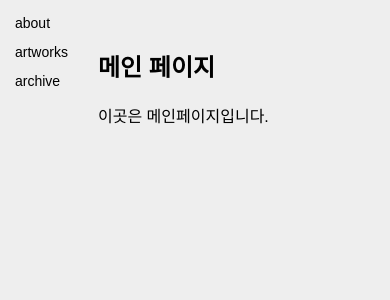
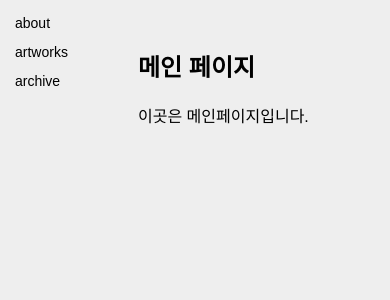
Before and after one commit to nayo40/40-artworks, a Flask app: page / in a window 390 px wide. Shown: the top 300 px of the page. Run offline with Flask 3, Linux system fonts and the light colour scheme.

Commit message:
Increase sidebar width and reduce content width

```diff
--- a/static/style.css
+++ b/static/style.css
@@ -39,7 +39,7 @@ body {
     color: #000000;
     text-decoration: none;
     font-family: "돋움", Dotum, sans-serif;
-    font-size: 30px;
+    font-size: 40px;
     display: inline-block; /* 글씨 크기만큼만 반전되도록 변경 */
     padding: 2px 3px; /* 패딩 최소화 */
     transition: background 0.2s ease-in-out, color 0.2s ease-in-out;
@@ -55,9 +55,9 @@ body {
 
 /* 콘텐츠 레이아웃 */
 .content {
-    margin-left: 100px;
+    margin-left: 190px;
     padding: 20px;
-    width: calc(100% - 100px);
+    width: calc(100% - 190px);
     max-width: none;
 }
 
@@ -127,7 +127,7 @@ section {
 /* 반응형 웹 (모바일 최적화) */
 @media (max-width: 768px) {
     .sidebar {
-        width: 70px !important;
+        width: 100px !important;
         min-width: 70px !important;
         max-width: 70px !important;
         padding: 10px; /* 왼쪽 여백 */
@@ -139,8 +139,8 @@ section {
     }
 
     .content, .about-content, .exhibitions-content, .archive-content{
-        margin-left: 70px !important ; /* 모바일에서 사이드바 크기 */
-        width: calc(100% - 70px) !important ;
+        margin-left: 110px !important ; /* 모바일에서 사이드바 크기 */
+        width: calc(100% - 110px) !important ;
     }
 
     .artwork-container,
```
